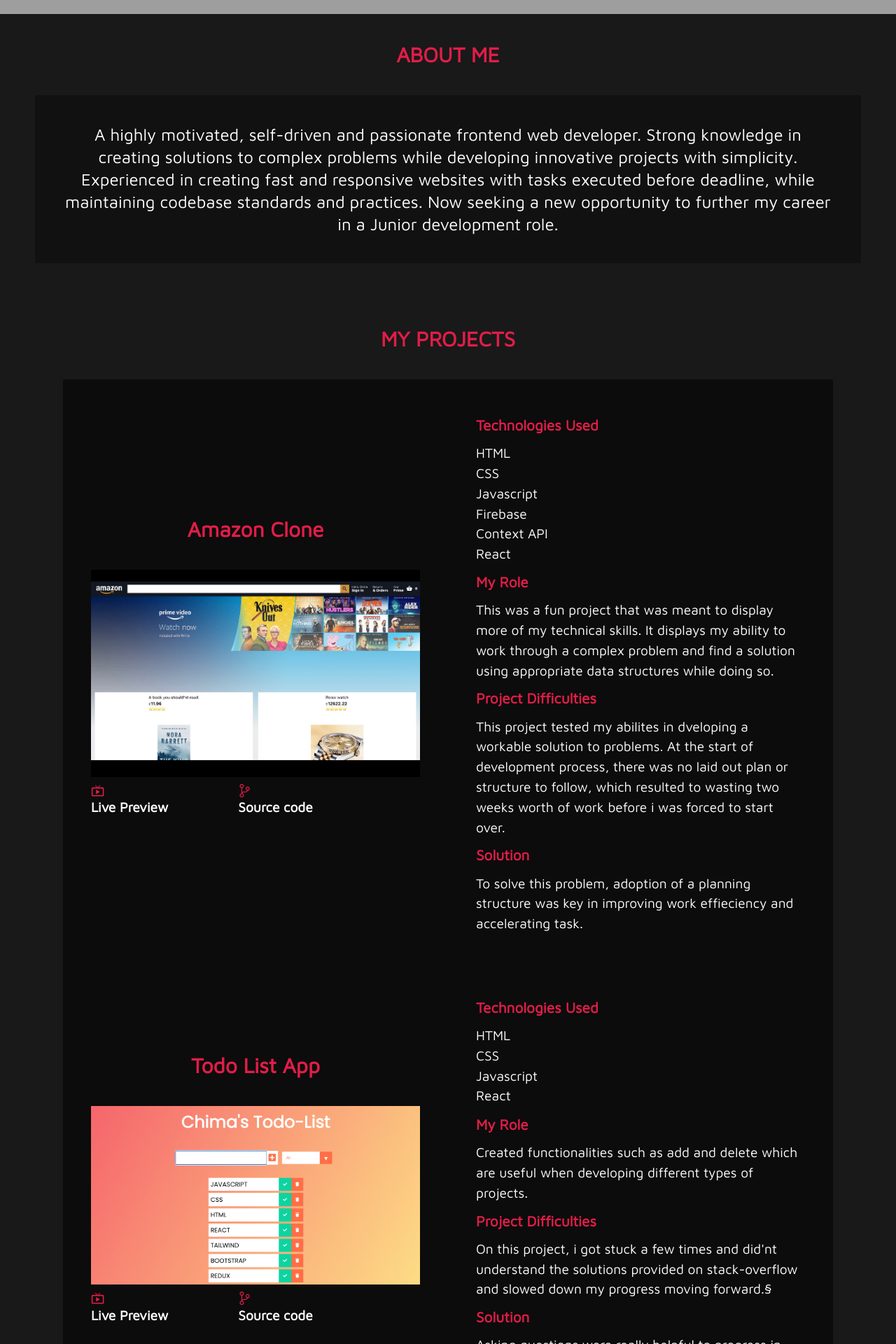
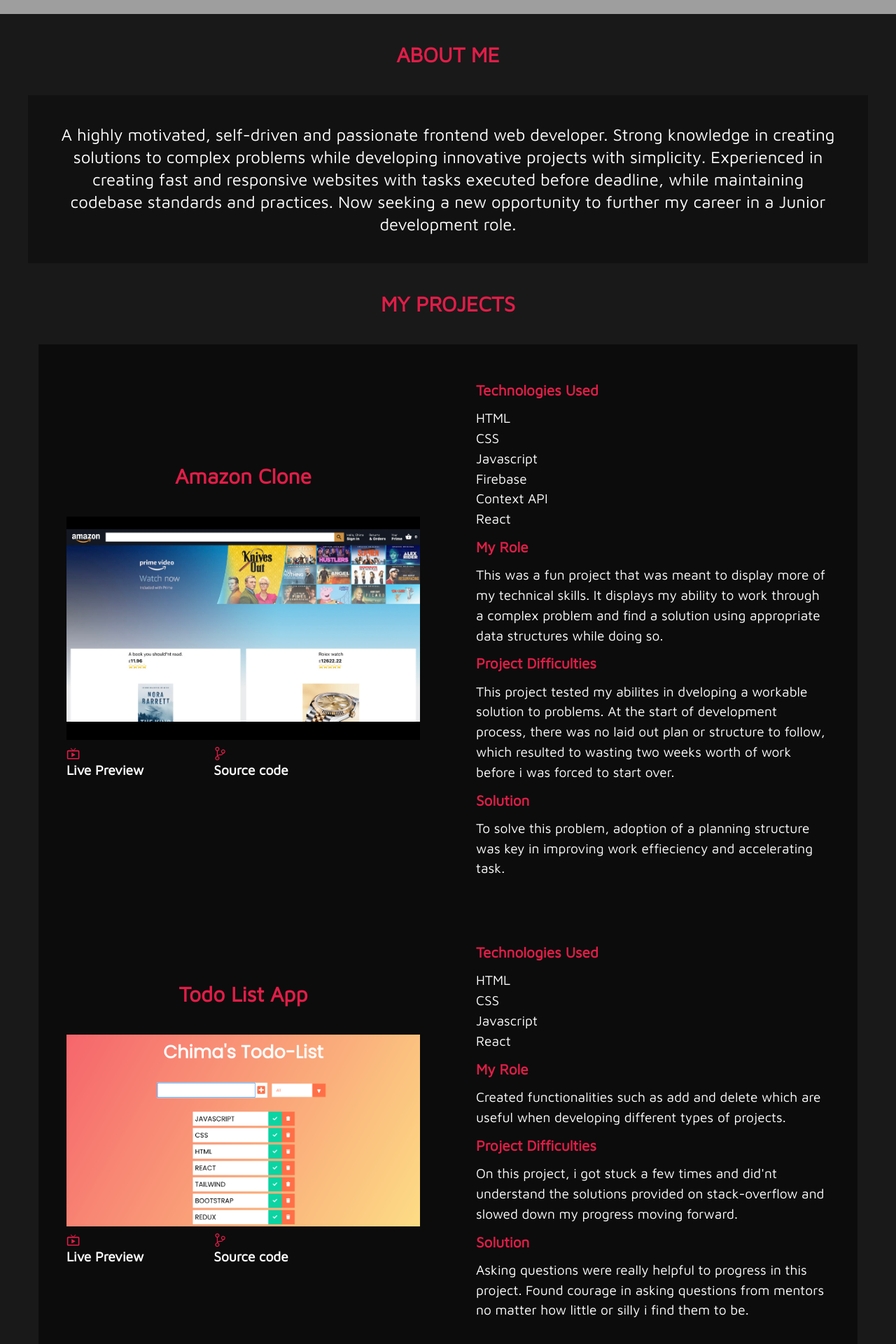
Before and after one commit to Chim7a/Portfolio, a React (Create React App) app: page / in a window 1280 px wide. Shown: the part 780-2700 px from the top of the page at 70% size. Built offline with nearby package versions, Linux system fonts and the light colour scheme; grey boxes are pictures that could not be loaded; a web font is replaced by a local one.

Commit message:
Deployed update

```diff
--- a/src/components/View/About/About.css
+++ b/src/components/View/About/About.css
@@ -3,6 +3,6 @@
 }
 
 .about__box {
-    margin: 0 50px 50px;
+    margin: 0 40px 0 40px;
     background-color: rgba(0, 0, 0, 0.3);
 }
--- a/src/components/View/Contact/Contact.css
+++ b/src/components/View/Contact/Contact.css
@@ -52,6 +52,7 @@
     .contact {
         background-color: black;
         padding: 20px 50px;
+        width: 100vw;
     }
 
     .contact__container {
--- a/src/components/View/Contact/Contact.js
+++ b/src/components/View/Contact/Contact.js
@@ -8,7 +8,7 @@
 const Contact = () => {
   return (
     <div className="contact" id='contacts'>
-        <h4 className="text-3xl font-bold text-center text-rose-600 mb-10">CONTACT</h4>
+        <h4 className="text-3xl font-bold text-center text-rose-600">CONTACT</h4>
       <div className="contact__container grid lg:grid-cols-2 md:grid-cols-1 sm:grid-cols-1 " id="contact">
 
       {/* Address info section */}
--- a/src/components/View/Projects/Project.css
+++ b/src/components/View/Projects/Project.css
@@ -1,7 +1,7 @@
 .project {
     display: grid;
     justify-content: center;
-    padding: 40px 50px;
+    padding: 40px 50px 0 50px;
     height: auto;
     width: 100%;
     font-size: 1.2rem;
@@ -17,7 +17,7 @@
 
 .project__container {
     display: flex;
-    padding: 0 40px;
+    padding: 0 5px;
 }
 
 .project__right, .project__left {
--- a/src/components/View/Projects/Project.js
+++ b/src/components/View/Projects/Project.js
@@ -78,7 +78,7 @@
 
         <h4 className="project-title font-bold">Project Difficulties </h4>
         <p>On this project, i got stuck a few times and did'nt understand the solutions provided on stack-overflow and
-          slowed down my progress moving forward.§
+          slowed down my progress moving forward.
         </p>
 
         <h4 className="project-title font-bold">Solution</h4>
--- a/src/components/View/Skills/Skills.css
+++ b/src/components/View/Skills/Skills.css
@@ -7,7 +7,7 @@
     flex-direction: row;
     justify-content: center;
     background-color: rgba(0, 0, 0, 0.5);
-    margin: 0 60px 40px 60px;
+    margin: 0 40px 40px 40px;
     padding: 40px;
 }
 
```
Lines whose indentation alone changed are shown as unchanged.
